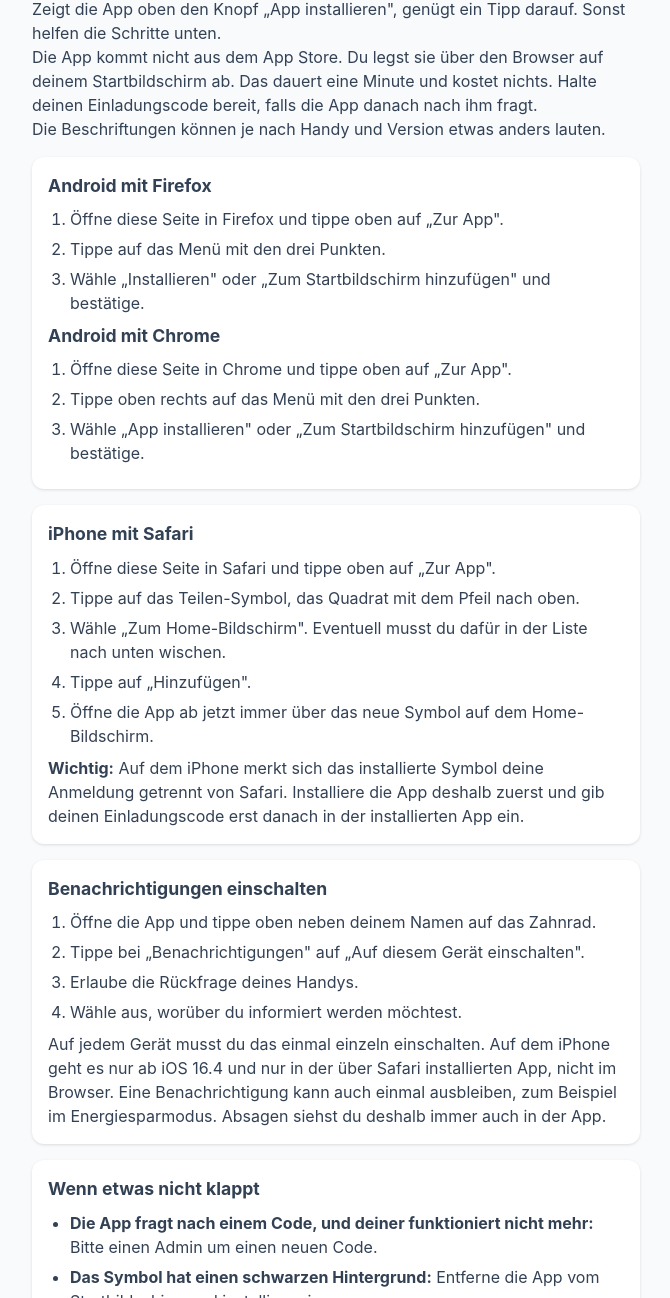
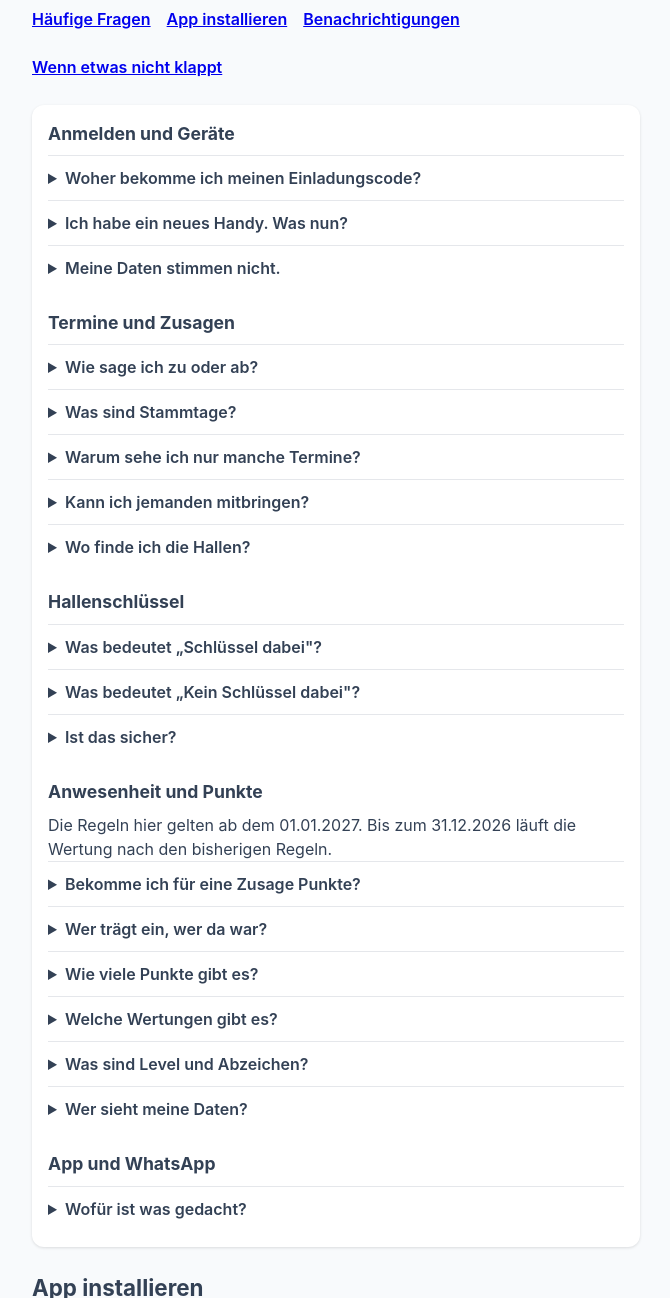
Before and after one commit to oudehinken53-ship-it/Badminton-App, a plain HTML site: page hilfe.html in a window 1280 px wide. Shown: the part 113-1411 px from the top of the page, without its empty margins (304-974 px from the left). Drawn offline with Linux system fonts and the light colour scheme.

Commit message:
Mitglieder-FAQ auf der Hilfeseite
Co-Authored-By: Claude Opus 5.5 <noreply@anthropic.com>

```diff
--- a/hilfe.html
+++ b/hilfe.html
@@ -4,7 +4,7 @@
   <meta charset="UTF-8">
   <meta name="viewport" content="width=device-width, initial-scale=1.0">
   <meta http-equiv="Content-Security-Policy" content="default-src 'self'; script-src 'none'; style-src 'self' 'unsafe-inline'; img-src 'self' data:; base-uri 'none'; form-action 'none'">
-  <title>App installieren | SV Union Lohne Badminton</title>
+  <title>Hilfe | SV Union Lohne Badminton</title>
   <link rel="stylesheet" href="styles.css">
   <link rel="icon" type="image/png" href="logo.png">
   <meta name="theme-color" content="#E1031F">
@@ -15,13 +15,113 @@
     .help section { background: #fff; border-radius: 12px; padding: 16px; margin: 16px 0; box-shadow: 0 1px 3px rgba(0, 0, 0, 0.12); }
     .help ol, .help ul { padding-left: 22px; margin: 8px 0; }
     .help li { margin-bottom: 6px; }
+    .help section h2 + details, .help details { border-top: 1px solid #e5e7eb; }
+    .help section h2:not(:first-child) { margin-top: 20px; }
+    .help summary { min-height: 44px; padding: 10px 0; font-weight: 600; cursor: pointer; }
+    .help details p { margin: 0 0 12px; }
+    .help .help-title { font-size: 1.4rem; margin: 24px 0 8px; }
+    .help-nav { display: flex; flex-wrap: wrap; gap: 4px 16px; }
+    .help-nav a { min-height: 44px; line-height: 44px; font-weight: 600; }
     .help .back { display: inline-block; min-height: 44px; line-height: 44px; font-weight: 600; }
   </style>
 </head>
 <body>
   <main class="help">
     <a class="back" href="./index.html">← Zur App</a>
-    <h1>App installieren</h1>
+    <h1>Hilfe</h1>
+    <nav class="help-nav" aria-label="Inhalt">
+      <a href="#faq">Häufige Fragen</a>
+      <a href="#installieren">App installieren</a>
+      <a href="#benachrichtigungen">Benachrichtigungen</a>
+      <a href="#probleme">Wenn etwas nicht klappt</a>
+    </nav>
+
+    <section id="faq">
+      <h2>Anmelden und Geräte</h2>
+      <details>
+        <summary>Woher bekomme ich meinen Einladungscode?</summary>
+        <p>Von einem Admin. Der Code gehört nur dir und gilt 7 Tage. Ein Google-Konto brauchst du nicht.</p>
+      </details>
+      <details>
+        <summary>Ich habe ein neues Handy. Was nun?</summary>
+        <p>Bitte einen Admin um einen neuen Code und gib ihn auf dem neuen Handy ein. Deine Punkte und Zusagen bleiben, sie hängen an deiner Person und nicht am Gerät.</p>
+      </details>
+      <details>
+        <summary>Meine Daten stimmen nicht.</summary>
+        <p>Tippe oben neben deinem Namen auf das Zahnrad und stelle dort eine Änderung von Name oder Geburtsdatum ein. Ein Admin gibt sie frei.</p>
+      </details>
+
+      <h2>Termine und Zusagen</h2>
+      <details>
+        <summary>Wie sage ich zu oder ab?</summary>
+        <p>Ein Tipp auf der Karte des Termins genügt. Eine Frist gibt es nicht, du kannst deine Antwort ändern, solange der Termin offen ist.</p>
+      </details>
+      <details>
+        <summary>Was sind Stammtage?</summary>
+        <p>Tage, an denen du meist kommst. Die App merkt dich dafür automatisch vor. Eine eigene Absage bleibt bestehen, auch wenn der Tag dein Stammtag ist. Wählst du einen Stammtag ab, wird nur die automatische Vormerkung zurückgenommen.</p>
+      </details>
+      <details>
+        <summary>Warum sehe ich nur manche Termine?</summary>
+        <p>Über das Zahnrad wählst du, ob du die Termine der Erwachsenen, der Jugend oder alle sehen möchtest. Termine, zu denen du zugesagt hast, bleiben immer sichtbar.</p>
+      </details>
+      <details>
+        <summary>Kann ich jemanden mitbringen?</summary>
+        <p>Ja. Öffne den Termin und melde unter „Gast anmelden" zum Beispiel jemanden fürs Schnuppertraining an. Entfernen können den Gast du, Trainer und Admins. Gäste sammeln keine Punkte.</p>
+      </details>
+      <details>
+        <summary>Wo finde ich die Hallen?</summary>
+        <p>Tippe im Termin auf PARK oder MZH. Es öffnet sich die Seite der Gemeinde Wietmarschen mit den Sporthallen.</p>
+      </details>
+
+      <h2 id="schluessel">Hallenschlüssel</h2>
+      <details>
+        <summary>Was bedeutet „Schlüssel dabei"?</summary>
+        <p>Mindestens eine Person mit Hallenschlüssel hat für diesen Termin zugesagt.</p>
+      </details>
+      <details>
+        <summary>Was bedeutet „Kein Schlüssel dabei"?</summary>
+        <p>Bisher hat niemand mit Schlüssel zugesagt. Das Training fällt deshalb nicht aus, und du kannst weiter zusagen. Sprecht euch im Zweifel in eurer WhatsApp-Gruppe ab. Fällt ein Training wirklich aus, ist der Termin in der App als abgesagt markiert.</p>
+      </details>
+      <details>
+        <summary>Ist das sicher?</summary>
+        <p>Nein, es ist nur eine Vorhersage aus den Zusagen. Die App kann nicht wissen, wer wirklich kommt.</p>
+      </details>
+
+      <h2>Anwesenheit und Punkte</h2>
+      <p>Die Regeln hier gelten ab dem 01.01.2027. Bis zum 31.12.2026 läuft die Wertung nach den bisherigen Regeln.</p>
+      <details>
+        <summary>Bekomme ich für eine Zusage Punkte?</summary>
+        <p>Nein. Punkte gibt es nur, wenn eingetragen ist, dass du wirklich da warst. Eine Zusage oder ein Stammtag zählt nie als Anwesenheit.</p>
+      </details>
+      <details>
+        <summary>Wer trägt ein, wer da war?</summary>
+        <p>Alle angemeldeten Mitglieder, für sich und für andere, ohne Freigabe. Das geht ab Beginn des Trainings bis 72 Stunden nach seinem Ende. Danach korrigiert nur noch ein Admin.</p>
+      </details>
+      <details>
+        <summary>Wie viele Punkte gibt es?</summary>
+        <p>10 Punkte für deinen ersten Trainingstag der Kalenderwoche, 5 für den zweiten, 0 für jeden weiteren.</p>
+      </details>
+      <details>
+        <summary>Welche Wertungen gibt es?</summary>
+        <p>Den Jahrescup nach Punkten, den Konstanzpokal nach aktiven Wochen und den Monatscup. Jugend und Erwachsene haben getrennte Ranglisten. Bei gleicher Punktzahl teilt ihr euch den Platz.</p>
+      </details>
+      <details>
+        <summary>Was sind Level und Abzeichen?</summary>
+        <p>Mit deinen Punkten steigst du im Level auf, zum Beispiel vom „Ersten Aufschlag" zur „Hallenlegende". Abzeichen gibt es etwa für dein erstes Training der Saison oder viele aktive Wochen. Du findest alles unter „Profil".</p>
+      </details>
+      <details>
+        <summary>Wer sieht meine Daten?</summary>
+        <p>Angemeldete Mitglieder sehen die Namen der aktiven Mitglieder, wer zugesagt hat und wer als anwesend eingetragen ist. Dein Geburtsdatum sehen nur du, Trainer und Admins.</p>
+      </details>
+
+      <h2>App und WhatsApp</h2>
+      <details>
+        <summary>Wofür ist was gedacht?</summary>
+        <p>In der App stehen Termine, Zusagen, Anwesenheit und Punkte. Absprachen laufen weiter über die WhatsApp-Gruppen. Informationen für Interessierte stehen auf der Seite des Vereins.</p>
+      </details>
+    </section>
+
+    <h2 id="installieren" class="help-title">App installieren</h2>
     <p>Zeigt die App oben den Knopf „App installieren", genügt ein Tipp darauf. Sonst helfen die Schritte unten.</p>
     <p>Die App kommt nicht aus dem App Store. Du legst sie über den Browser auf deinem Startbildschirm ab. Das dauert eine Minute und kostet nichts. Halte deinen Einladungscode bereit, falls die App danach nach ihm fragt.</p>
     <p>Die Beschriftungen können je nach Handy und Version etwas anders lauten.</p>
--- a/sw.js
+++ b/sw.js
@@ -1,7 +1,7 @@
 // Service Worker for Badminton Management System 2.0
 // Caches ONLY static assets. Never caches API responses, private user data or tokens.
 
-const CACHE_NAME = 'bms-static-v2.35';
+const CACHE_NAME = 'bms-static-v2.36';
 const STATIC_ASSETS = [
   './',
   './index.html',
```
Also changed, not shown: index.html (+1 -1 lines).
